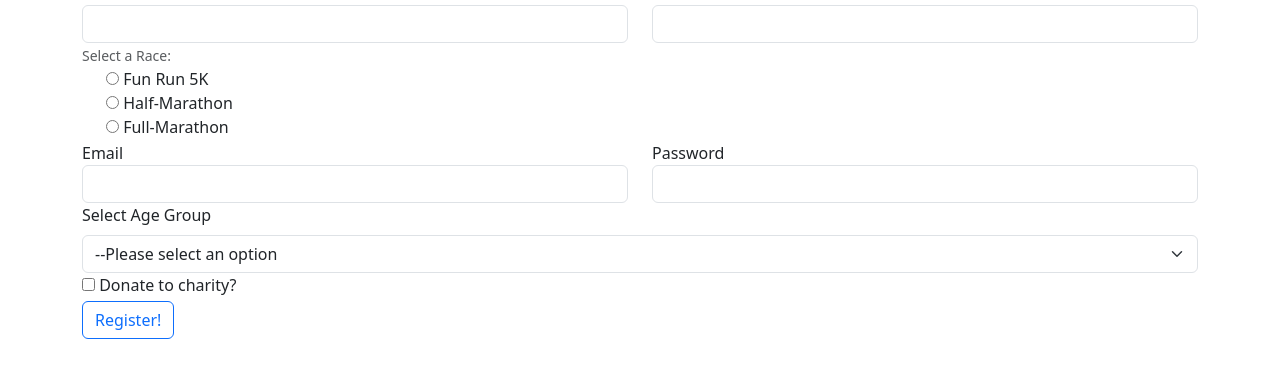
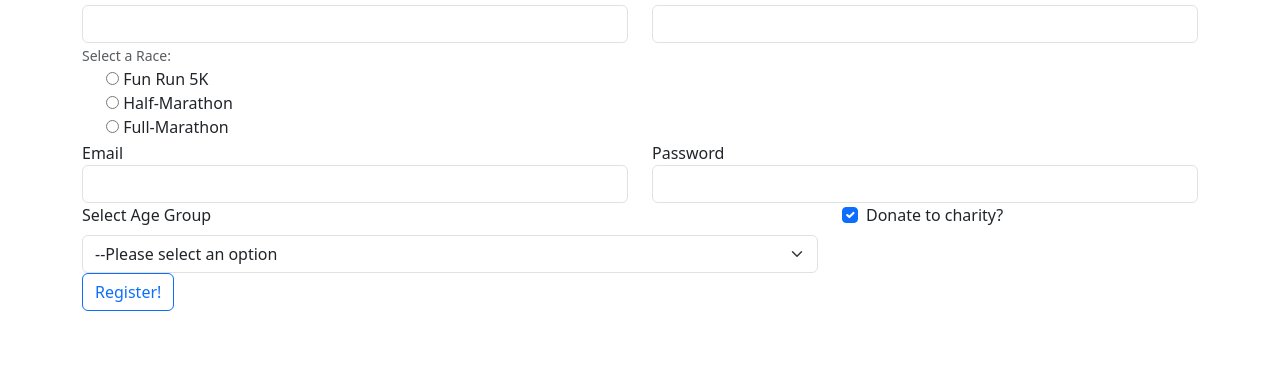
Before and after one commit to crhidrogo/web-developer-bootcamp, a plain HTML site: page form-practice/race-form.html in a window 1280 px wide. Shown: the part 113-490 px from the top of the page. Drawn offline with nearby package versions, Linux system fonts and the light colour scheme.

Commit message:
adjusted layout.

```diff
--- a/form-practice/race-form.html
+++ b/form-practice/race-form.html
@@ -46,7 +46,8 @@
                     <input type="password" name="password" id="passwrd" minlength="12" class="form-control" required>
                 </div>
             </div>
-            <div class="">
+            <div class="row">
+                <div class="col-md-8">
                     <label for="age-group" class="form-label">Select Age Group</label>
                     <select name="age" id="age-group" class="form-select">
                         <option selected>--Please select an option</option>
@@ -56,10 +57,11 @@
                         <option value="senior">65+</option>
                     </select>
                 </div>
-            <div class="mb-1">
-                <div class="custom-control custom-checkbox">
-                    <input type="checkbox" value="donate" id="defaultCheck" class="custom-control-input">
-                    <label for="form-label defaultCheck" class="custom-control-label">Donate to charity?</label>
+                <div class="col-md-4">
+                    <div class="form-check">
+                        <input type="checkbox" value="donate" id="defaultCheck" class="form-check-input" checked>
+                        <label for="defaultCheck" class="form-check-label">Donate to charity?</label>
+                    </div>
                 </div>
             </div>
             <button type="submit" class="btn btn-outline-primary">Register!</button>
```
Lines whose indentation alone changed are shown as unchanged.
